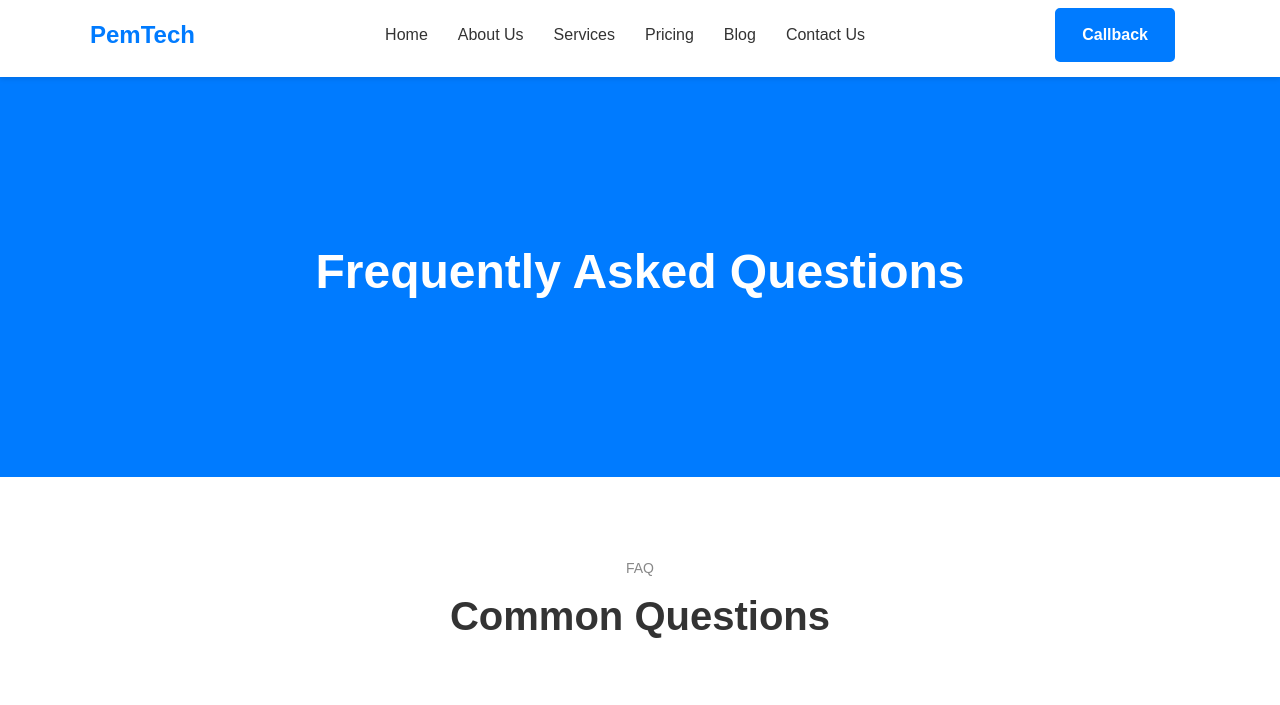
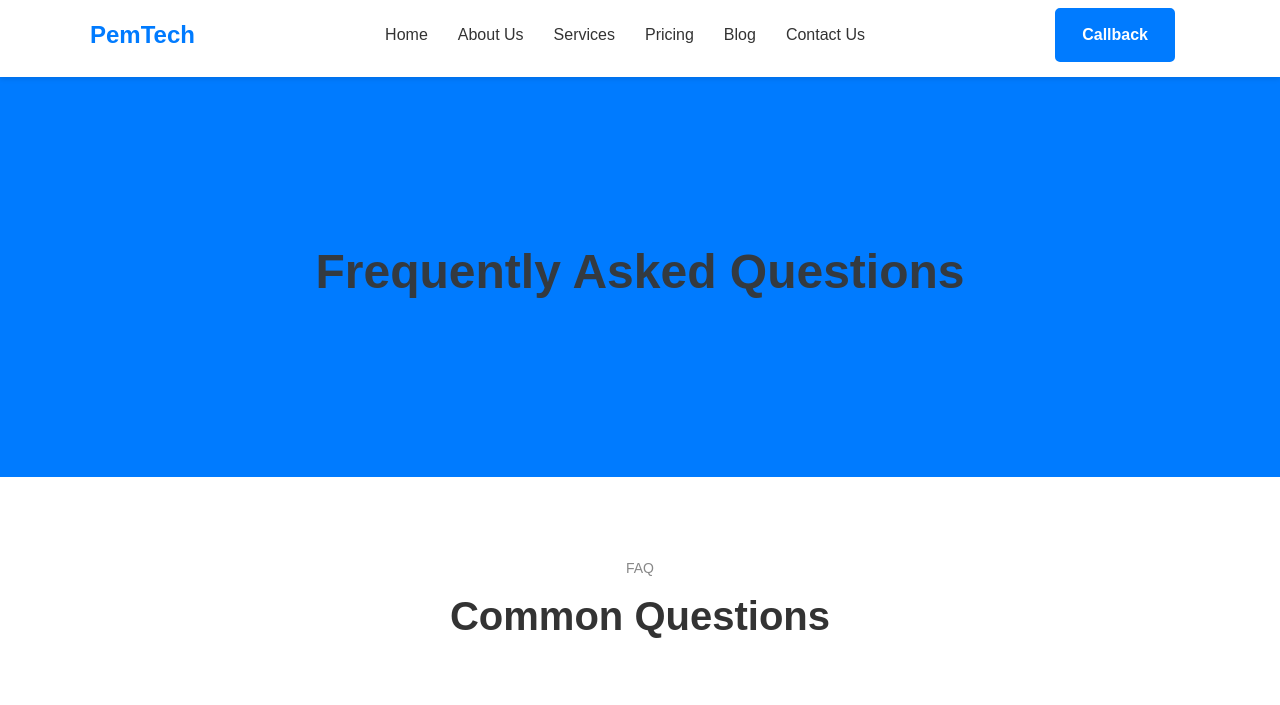
Before and after one commit to EJohnPaul-cloud/IT-Solution.com, a plain HTML site: page faq.html in a window 1280 px wide. Shown: the part 50-755 px from the top of the page. Drawn offline with Linux system fonts and the light colour scheme.

Commit message:
Update style.css

```diff
--- a/style.css
+++ b/style.css
@@ -1367,6 +1367,10 @@ section {
     margin: 0 auto;
 }
 
+.faq-hero-page .page-hero-content {
+    color: var(--secondary-color);
+}
+
 .accordion-item {
     border-bottom: 1px solid #ddd;
 }
```
